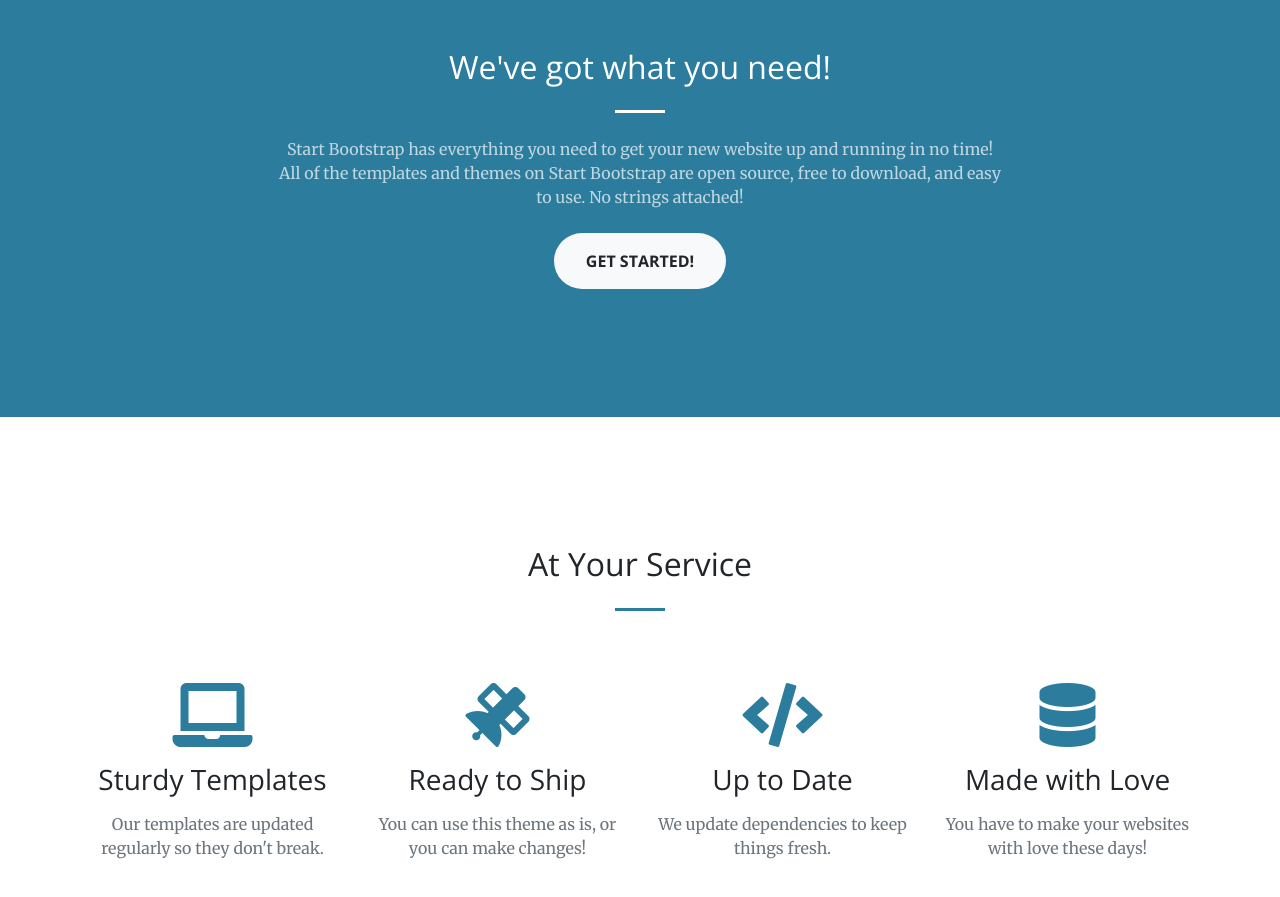
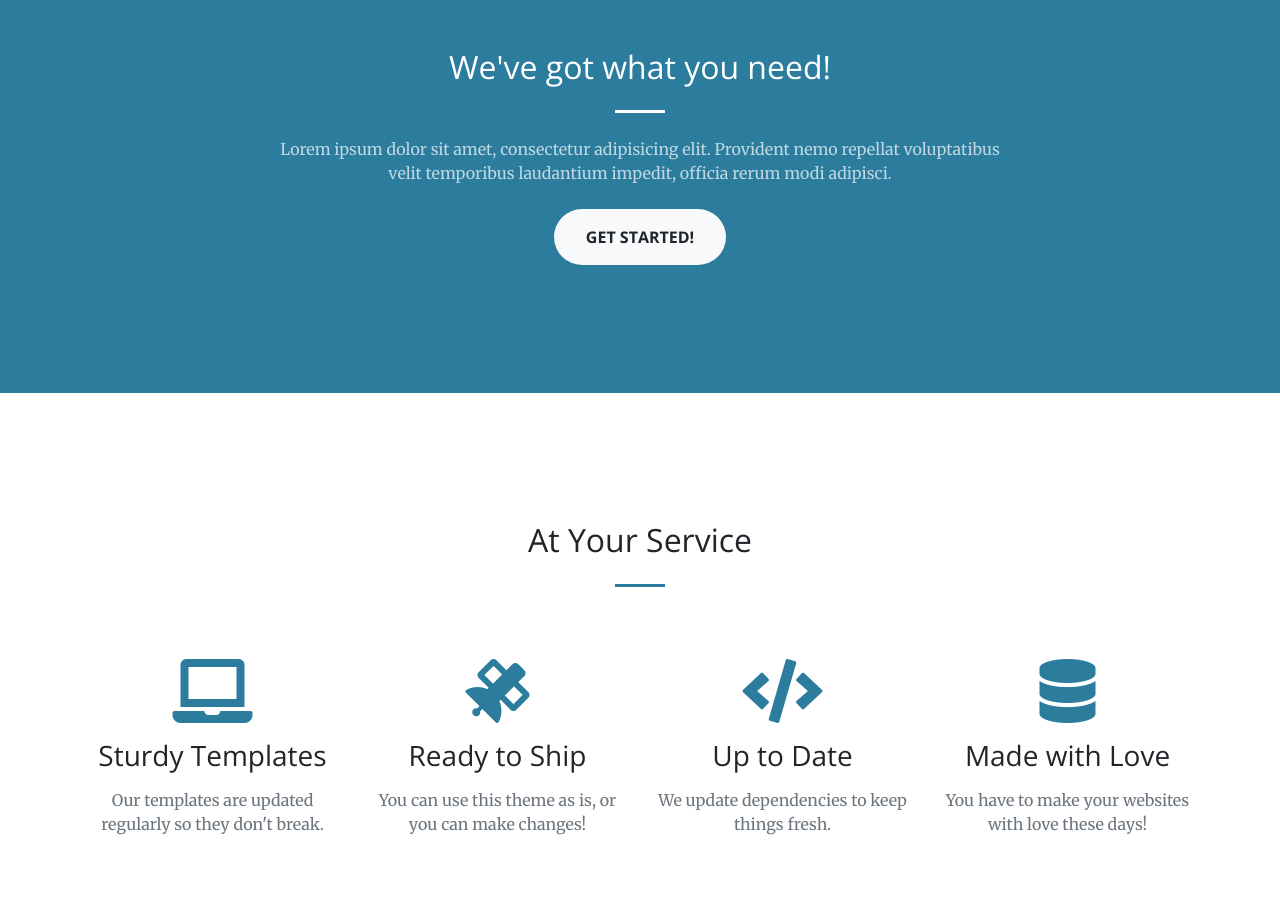
Before and after one commit to arif1454/v2, a plain HTML site: page index.html in a window 1280 px wide. Shown: the part 880-1777 px from the top of the page. Drawn offline with nearby package versions, Linux system fonts and the light colour scheme.

Commit message:
edit text

```diff
--- a/index.html
+++ b/index.html
@@ -79,7 +79,7 @@
           <div class="col-lg-8 mx-auto text-center">
             <h2 class="section-heading text-white">We've got what you need!</h2>
             <hr class="light my-4">
-            <p class="text-faded mb-4">Start Bootstrap has everything you need to get your new website up and running in no time! All of the templates and themes on Start Bootstrap are open source, free to download, and easy to use. No strings attached!</p>
+            <p class="text-faded mb-4">Lorem ipsum dolor sit amet, consectetur adipisicing elit. Provident nemo repellat voluptatibus velit temporibus laudantium impedit, officia rerum modi adipisci.</p>
             <a class="btn btn-light btn-xl js-scroll-trigger" href="#services">Get Started!</a>
           </div>
         </div>
```
